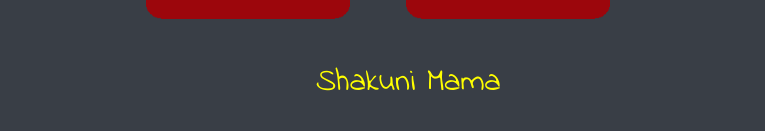
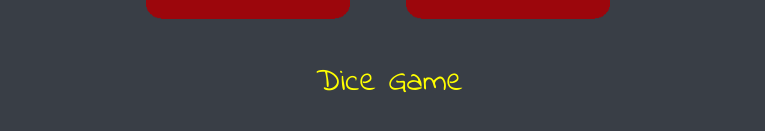
Before and after one commit to Abhi3kumar/DiceGame, a plain HTML site: page index.html in a window 1280 px wide. Shown: the part 513-644 px from the top of the page, without its empty margins (262-1027 px from the left). Drawn offline with Linux system fonts and the light colour scheme.

Commit message:
latest change

```diff
--- a/dicee.html
+++ b/index.html
@@ -28,7 +28,7 @@
   </script>
 
    <div class="title">
-     <p>Shakuni Mama</p>
+     <p>Dice Game</p>
 
    </div>
   </body>
```
Also changed, not shown: 1 other file.
